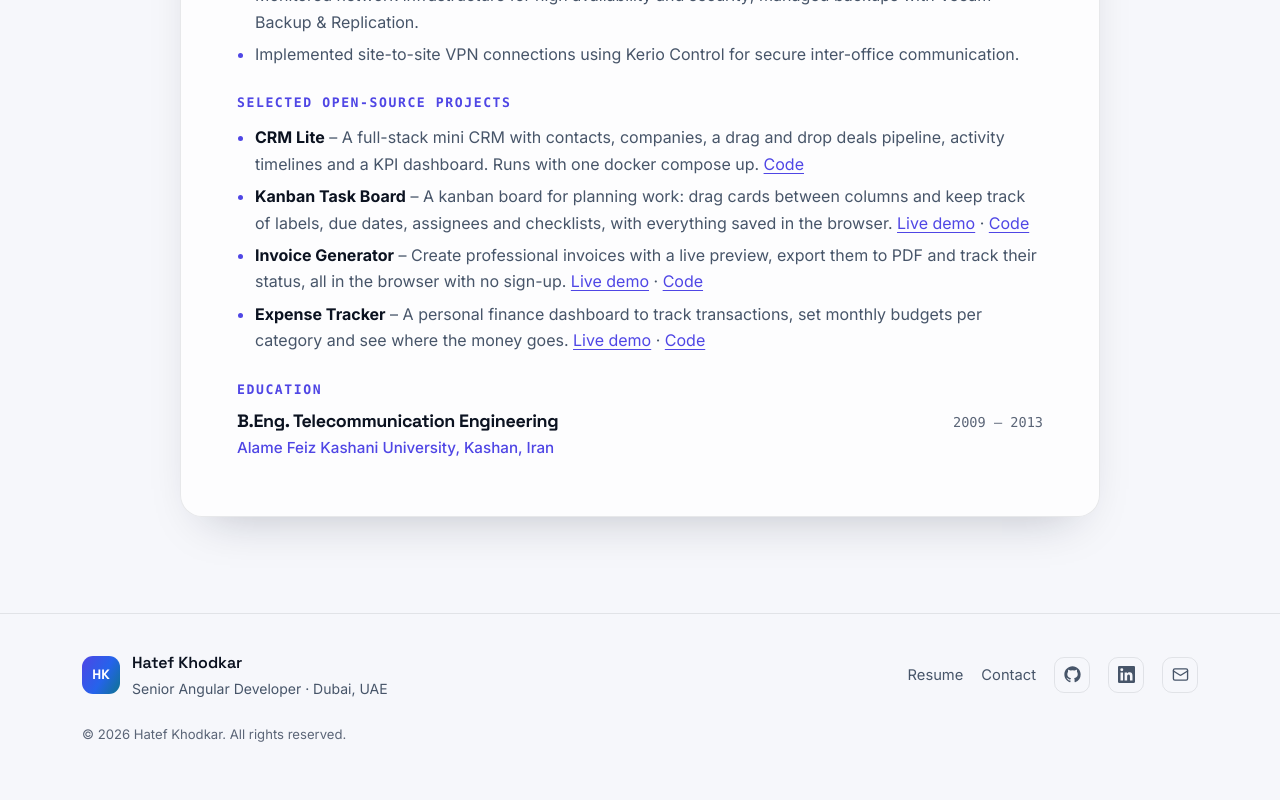
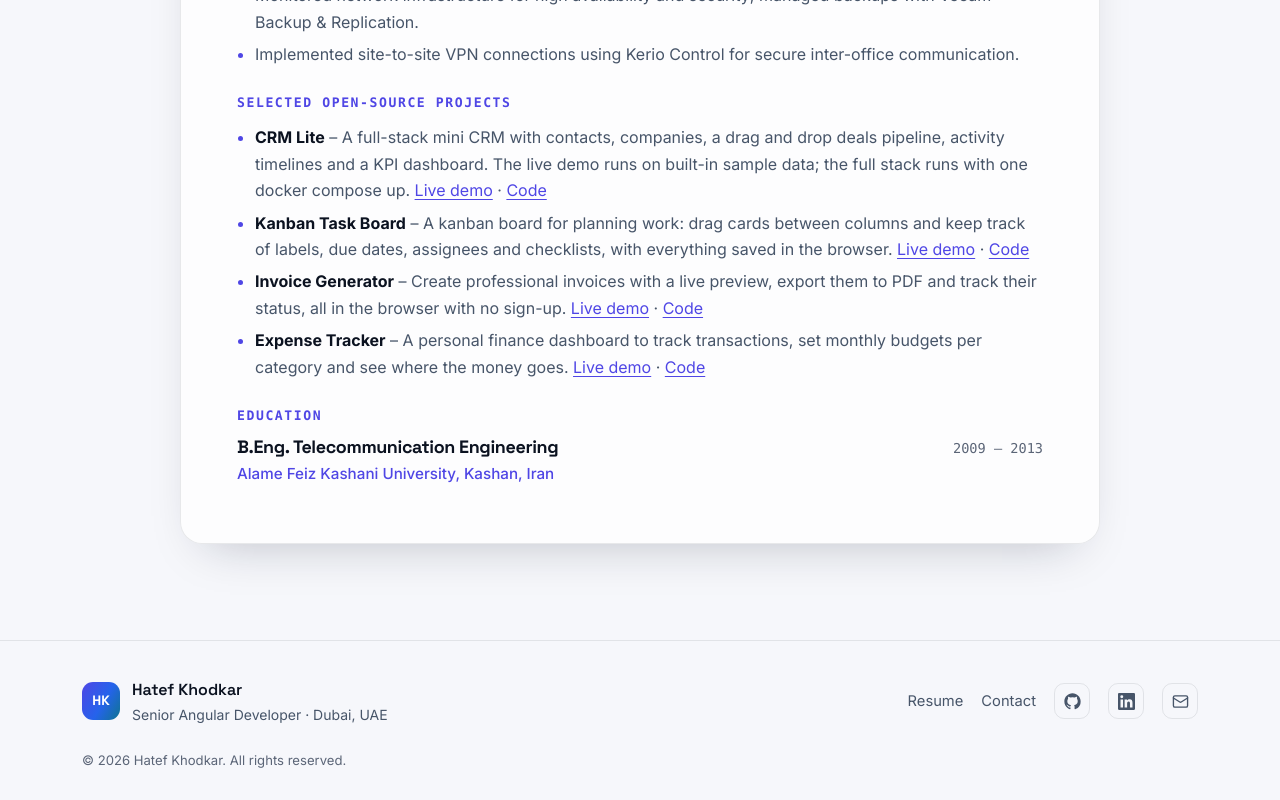
Before and after one commit to hkhodkar/hkhodkar.github.io, an Angular app: page /resume in a window 1280 px wide. Shown: the part 3358-4158 px from the top of the page. Before the commit the page ends 4131 px from the top, so only its background shows below. Built offline with nearby package versions, Linux system fonts and the light colour scheme.

Commit message:
add crm-lite live demo link

```diff
--- a/src/app/data/projects.ts
+++ b/src/app/data/projects.ts
@@ -24,7 +24,7 @@ export const PROJECTS: Project[] = [
     slug: 'crm-lite',
     title: 'CRM Lite',
     summary:
-      'A full-stack mini CRM with contacts, companies, a drag and drop deals pipeline, activity timelines and a KPI dashboard. Runs with one docker compose up.',
+      'A full-stack mini CRM with contacts, companies, a drag and drop deals pipeline, activity timelines and a KPI dashboard. The live demo runs on built-in sample data; the full stack runs with one docker compose up.',
     highlights: [
       'Deals pipeline with drag and drop stage changes',
       'Activity timeline for calls, emails, meetings and notes',
@@ -32,6 +32,7 @@ export const PROJECTS: Project[] = [
       'FastAPI with server-side filters, pytest, Docker and CI',
     ],
     tags: ['Angular 21', 'FastAPI', 'Python', 'SQLite', 'Docker'],
+    demoUrl: 'https://hkhodkar.github.io/crm-lite/',
     codeUrl: 'https://github.com/hkhodkar/crm-lite',
     added: '2026-11-18',
   },
```
